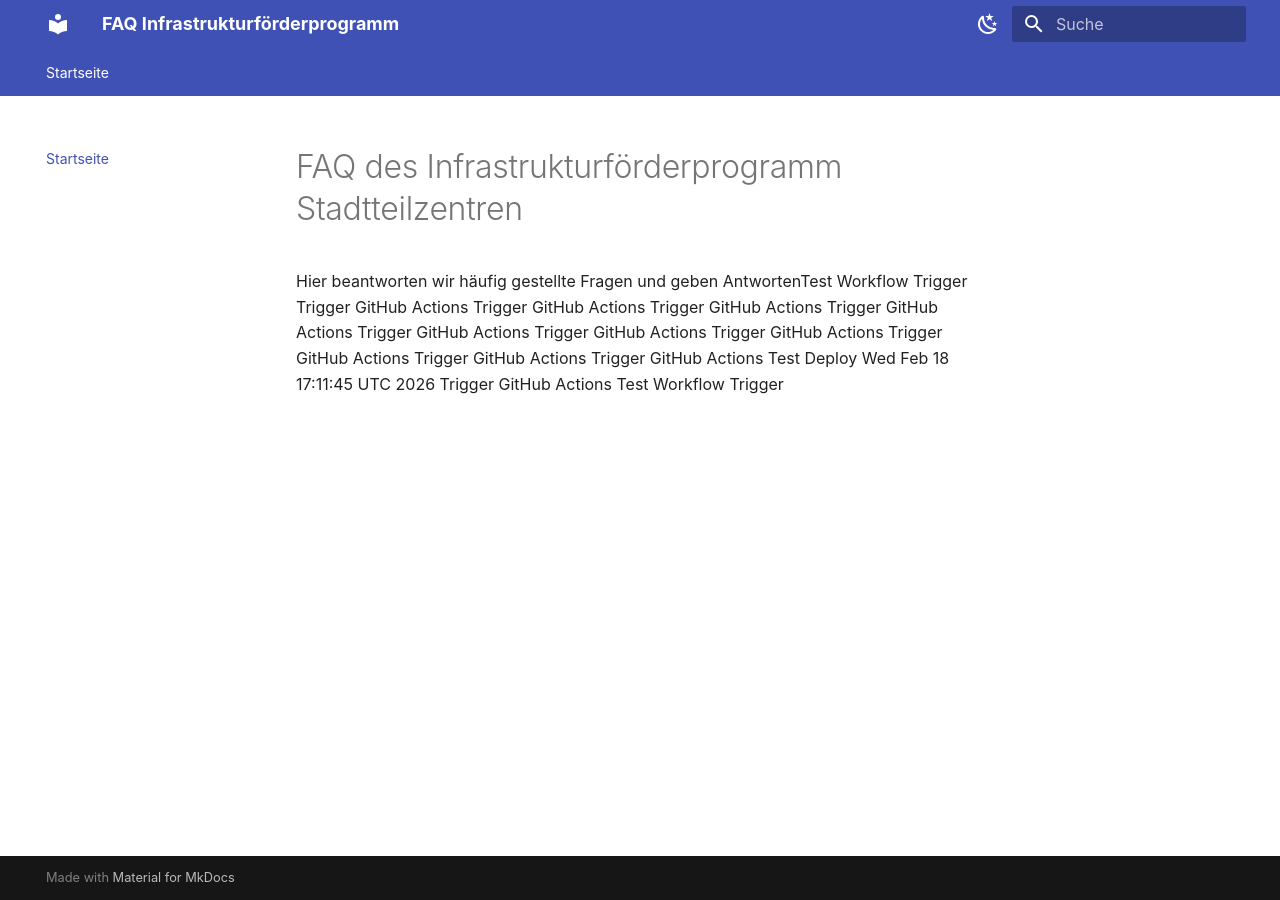
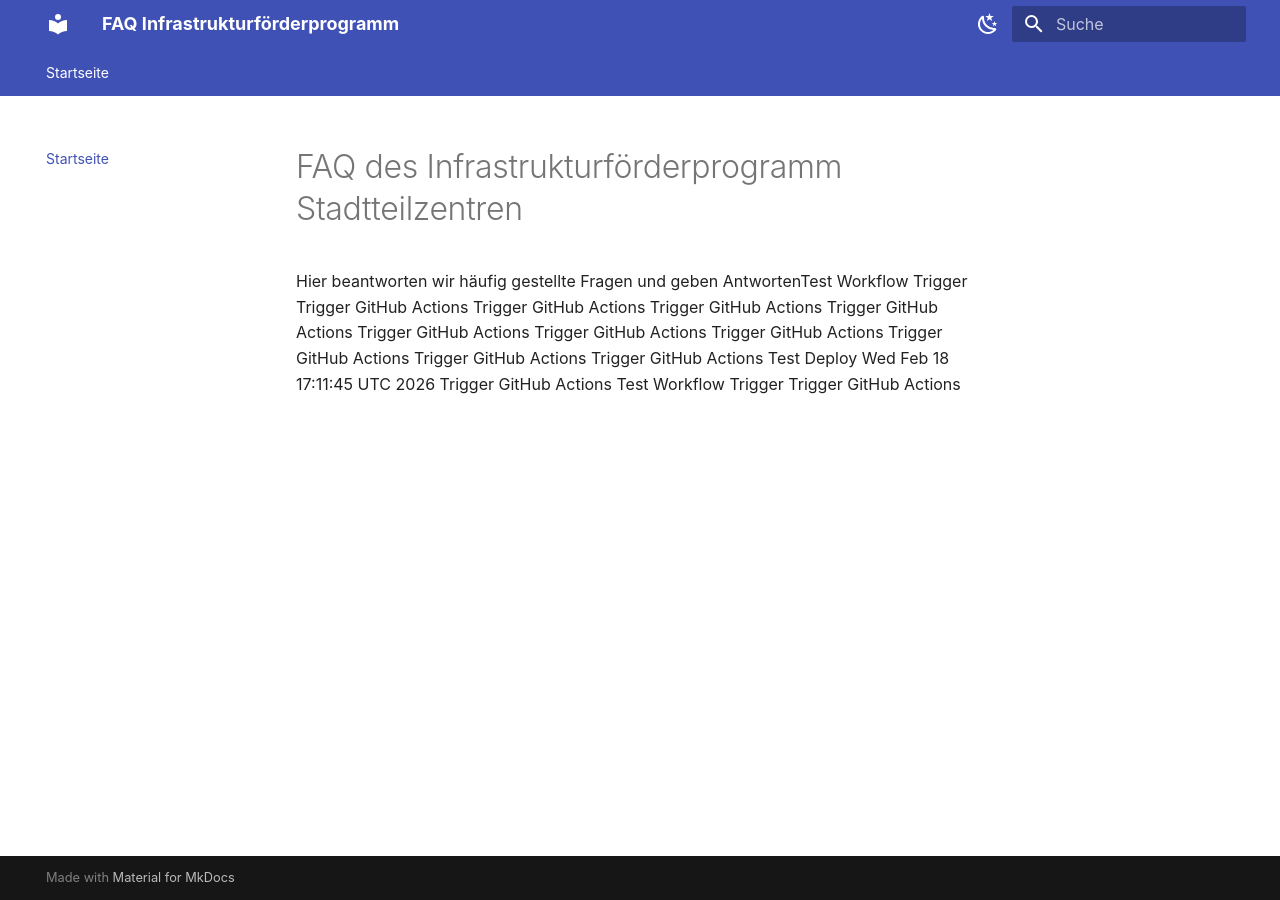
Before and after one commit to ifpstz/ifp-faq, an MkDocs documentation site: the page built from docs/index.md, in a window 1280 px wide. Built offline with MkDocs 1.6.1 and Material for MkDocs 9.7.7, drawn with Linux system fonts in a browser that asks for light colours; some web fonts are replaced.

Commit message:
Test workflow

```diff
--- a/docs/index.md
+++ b/docs/index.md
@@ -13,3 +13,4 @@ Trigger GitHub Actions
 Test Deploy Wed Feb 18 17:11:45 UTC 2026
 Trigger GitHub Actions
 Test Workflow Trigger
+Trigger GitHub Actions
```
